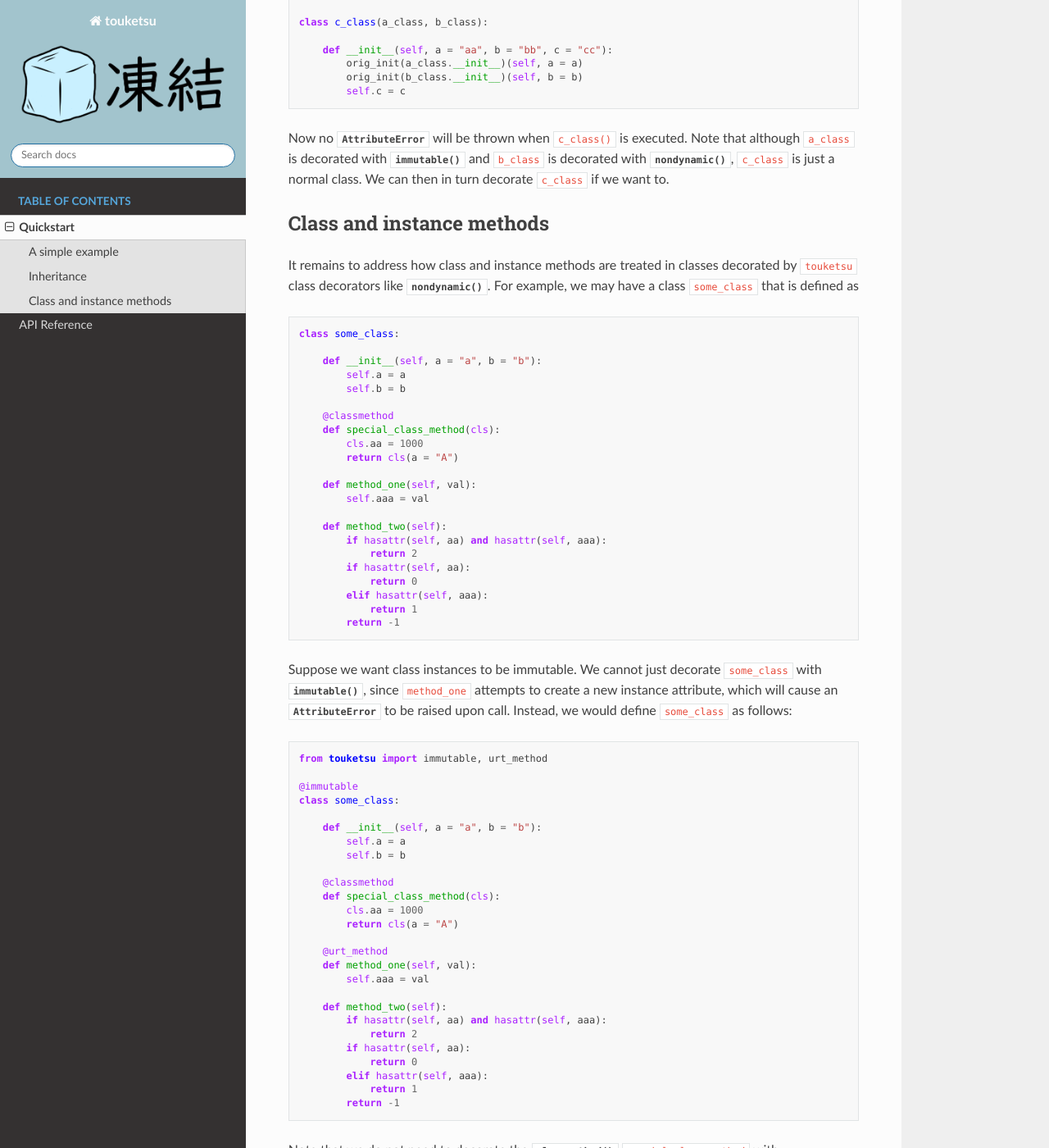
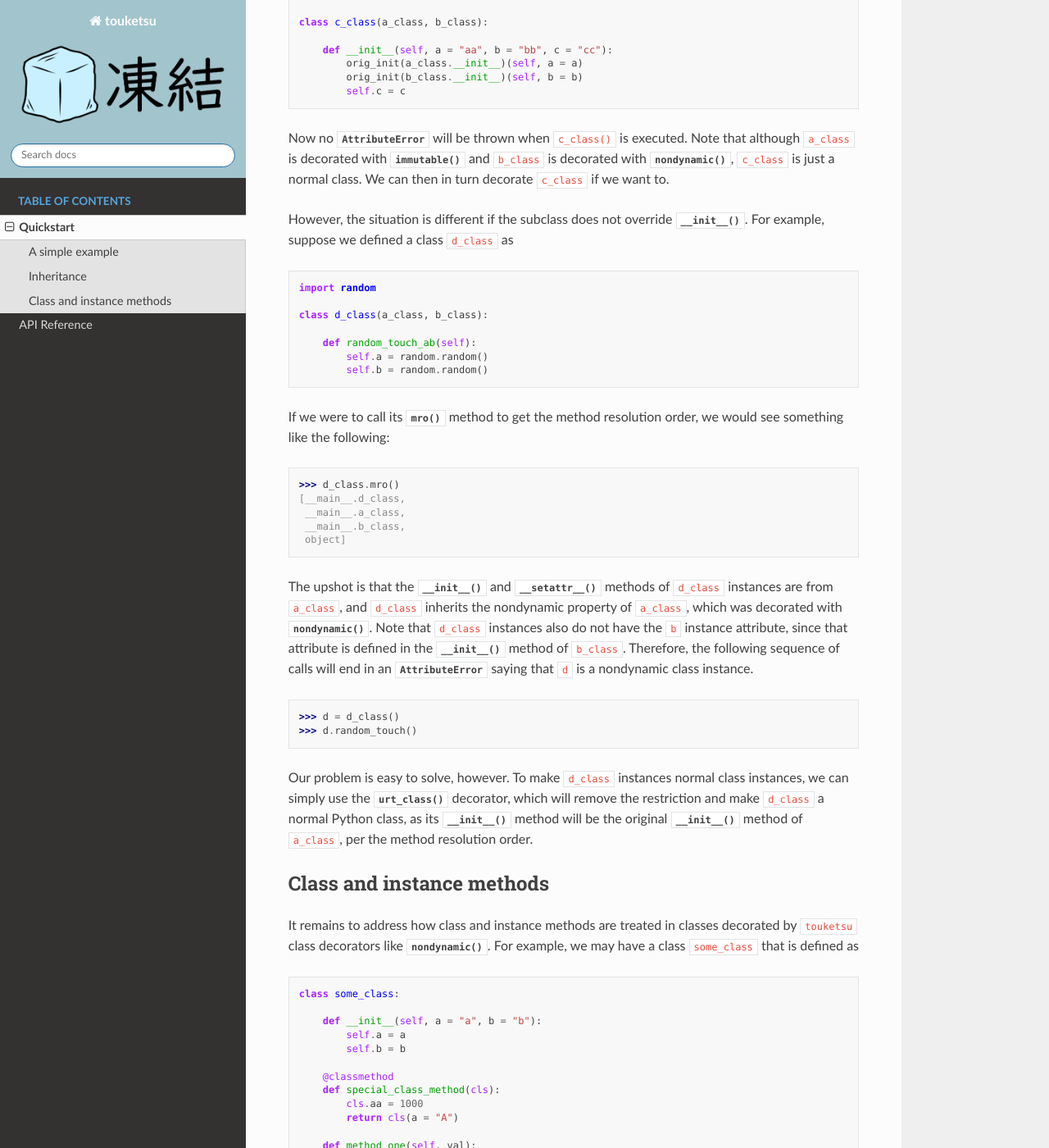
Before and after one commit to phetdam/touketsu, a Sphinx documentation site: the page built from doc/source/quickstart.rst, in a window 1280 px wide and 1400 px high, scrolled down 2625 px. Shown: the whole window at 82% size. Built offline with Sphinx 7.4.7 and the Read the Docs theme 2.0.0, drawn with Linux system fonts in a browser that asks for light colours.

Commit message:
updated quickstart.rst inheritance section to discuss cases in which __init__ is not overriden, which requires use of urt_class decorator

```diff
--- a/doc/source/quickstart.rst
+++ b/doc/source/quickstart.rst
@@ -164,6 +164,45 @@ Note that although ``a_class`` is decorated with
 :func:`~touketsu.core.nondynamic`, ``c_class`` is just a normal class. We can
 then in turn decorate ``c_class`` if we want to.
 
+However, the situation is different if the subclass does not override
+:meth:`__init__`. For example, suppose we defined a class ``d_class`` as
+
+.. code:: python
+
+   import random
+
+   class d_class(a_class, b_class):
+
+       def random_touch_ab(self):
+           self.a = random.random()
+           self.b = random.random()
+
+If we were to call its :meth:`~object.mro` method to get the method resolution
+order, we would see something like the following:
+
+>>> d_class.mro()
+[__main__.d_class,
+ __main__.a_class,
+ __main__.b_class,
+ object]
+
+The upshot is that the :meth:`__init__` and :meth:`__setattr__` methods of
+``d_class`` instances are from ``a_class``, and ``d_class`` inherits the
+nondynamic property of ``a_class``, which was decorated with
+:func:`~touketsu.core.nondynamic`. Note that ``d_class`` instances also do not
+have the ``b`` instance attribute, since that attribute is defined in the
+:meth:`__init__` method of ``b_class``. Therefore, the following sequence of
+calls will end in an :class:`AttributeError` saying that ``d`` is a nondynamic
+class instance.
+
+>>> d = d_class()
+>>> d.random_touch()
+
+Our problem is easy to solve, however. To make ``d_class`` instances normal
+class instances, we can simply use the :func:`~touketsu.core.urt_class`
+decorator, which will remove the restriction and make ``d_class`` a normal
+Python class, as its :meth:`__init__` method will be the original
+:meth:`__init__` method of ``a_class``, per the method resolution order.
 
 Class and instance methods
 --------------------------
```
